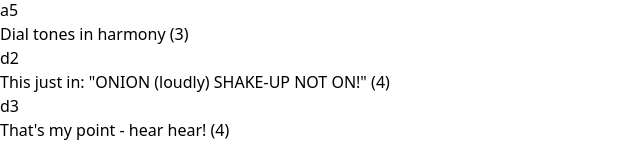
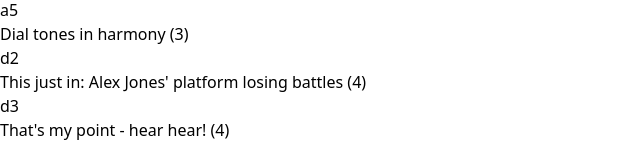
Before and after one commit to neverstew/cwords, a React (Vite) app in the folder app/: page / in a window 1280 px wide. Shown: the part 504-664 px from the top of the page, without its empty margins (0-640 px from the left). Built offline with nearby package versions, Linux system fonts and the light colour scheme.

Commit message:
Update clue

```diff
--- a/app/src/useGame.ts
+++ b/app/src/useGame.ts
@@ -34,7 +34,7 @@
             "counts": "(3)"
         },
         "d2": {
-            "clue": "This just in: \"ONION (loudly) SHAKE-UP NOT ON!\"",
+            "clue": "This just in: Alex Jones' platform losing battles",
             "range": [
                 1,
                 6,
```
